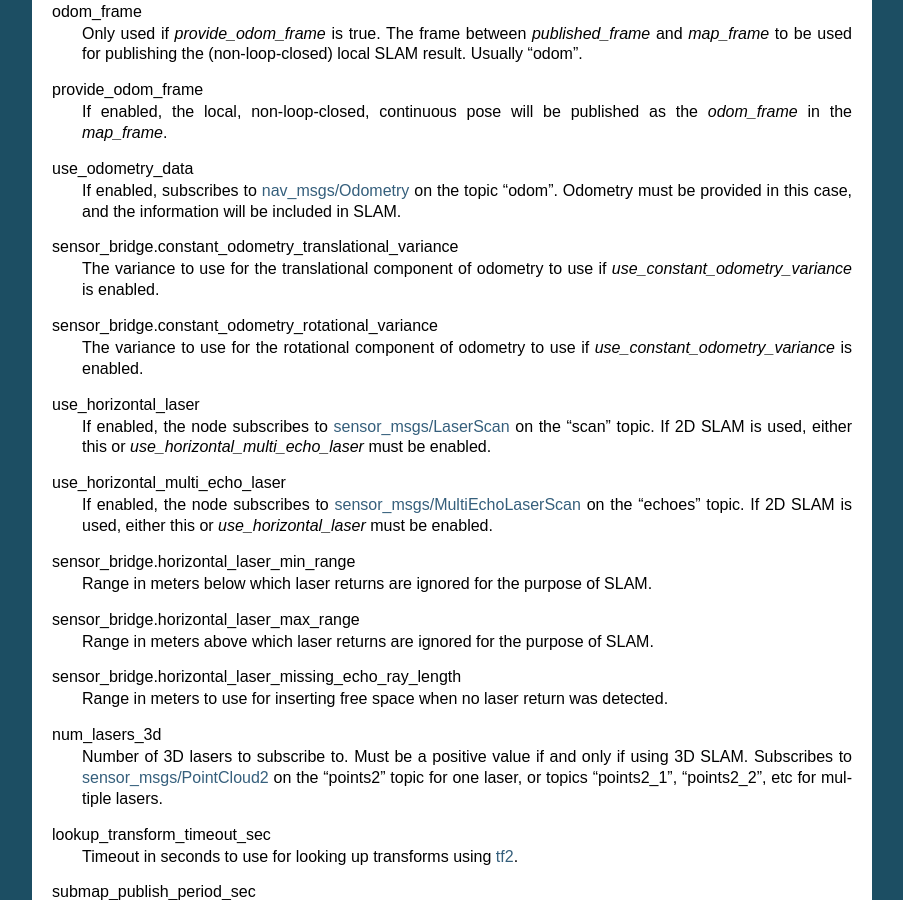
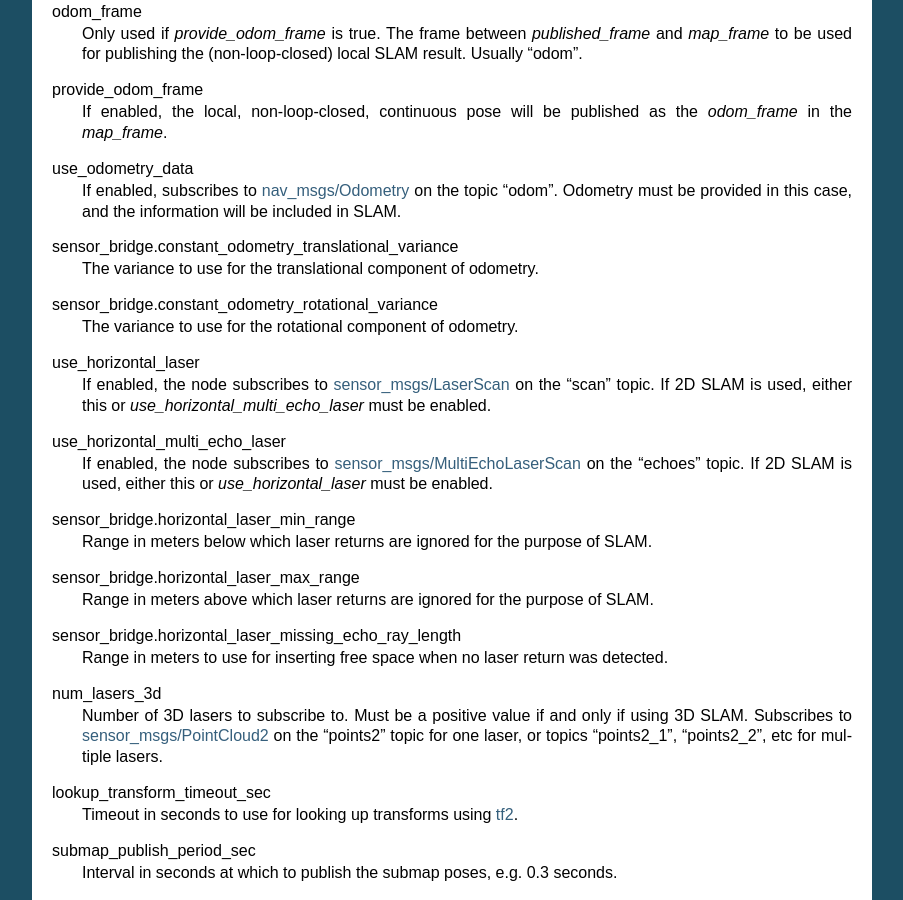
Before and after one commit to cartographer-project/cartographer_ros, a Sphinx documentation site: the page built from docs/source/configuration.rst, in a window 1280 px wide and 900 px high, scrolled down 498 px. Shown: the whole window, without its empty margins (198-1101 px from the left). Built offline with Sphinx 7.4.7, drawn with Linux system fonts in a browser that asks for light colours.

Commit message:
Fixes broken odometry variance configuration.

```diff
--- a/docs/source/configuration.rst
+++ b/docs/source/configuration.rst
@@ -56,12 +56,10 @@ use_odometry_data
   must be provided in this case, and the information will be included in SLAM.
 
 sensor_bridge.constant_odometry_translational_variance
-  The variance to use for the translational component of odometry to use if
-  *use_constant_odometry_variance* is enabled.
+  The variance to use for the translational component of odometry.
 
 sensor_bridge.constant_odometry_rotational_variance
-  The variance to use for the rotational component of odometry to use if
-  *use_constant_odometry_variance* is enabled.
+  The variance to use for the rotational component of odometry.
 
 use_horizontal_laser
   If enabled, the node subscribes to `sensor_msgs/LaserScan`_ on the "scan"
```
Also changed, not shown: 4 other files.
